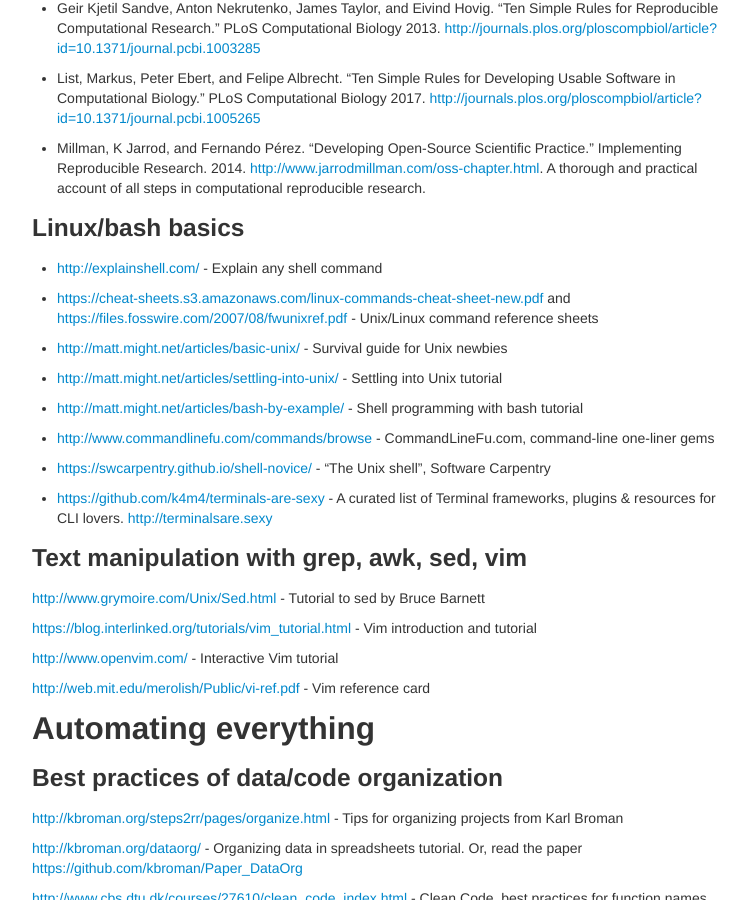
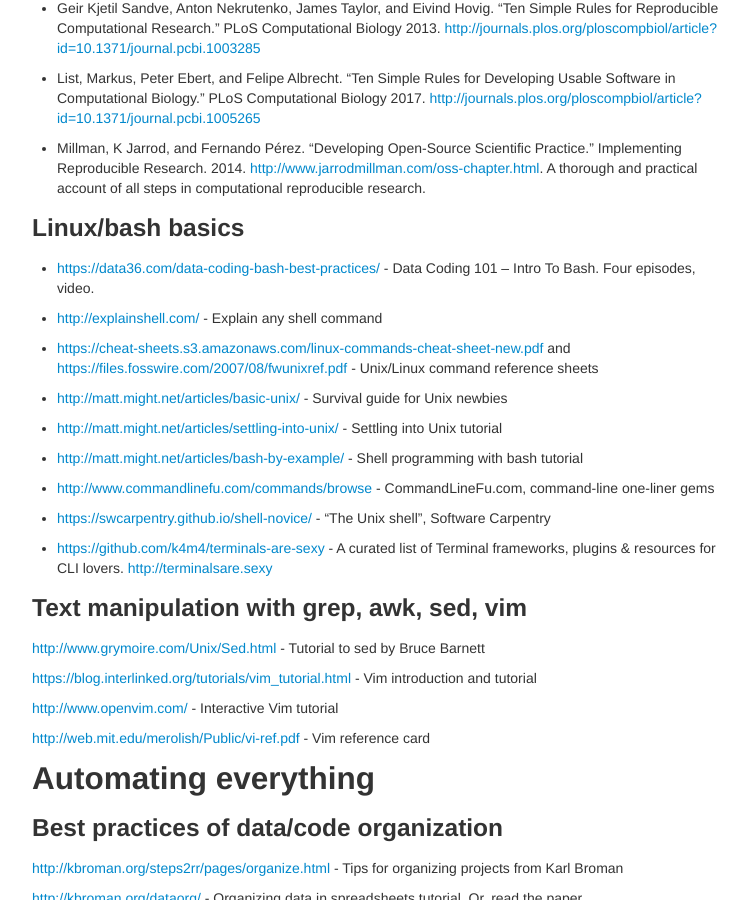
Before and after one commit to mdozmorov/BIOS692, a Jekyll site: the page built from pages/references.md, in a window 1280 px wide and 900 px high, scrolled down 924 px. Shown: the whole window, without its empty margins (258-1007 px from the left). Built offline with Jekyll 4.4.1, drawn with Linux system fonts in a browser that asks for light colours.

Commit message:
Add Data 101 Bash tutorial

```diff
--- a/pages/references.md
+++ b/pages/references.md
@@ -44,6 +44,8 @@ title: References, "Reproducible research tools" course, BIOS 692
 
 
 ### Linux/bash basics {#linux}
+
+- [https://data36.com/data-coding-bash-best-practices/](https://data36.com/data-coding-bash-best-practices/) - Data Coding 101 – Intro To Bash. Four episodes, video.
 
 - [http://explainshell.com/](http://explainshell.com/) - Explain any shell command
 
```
